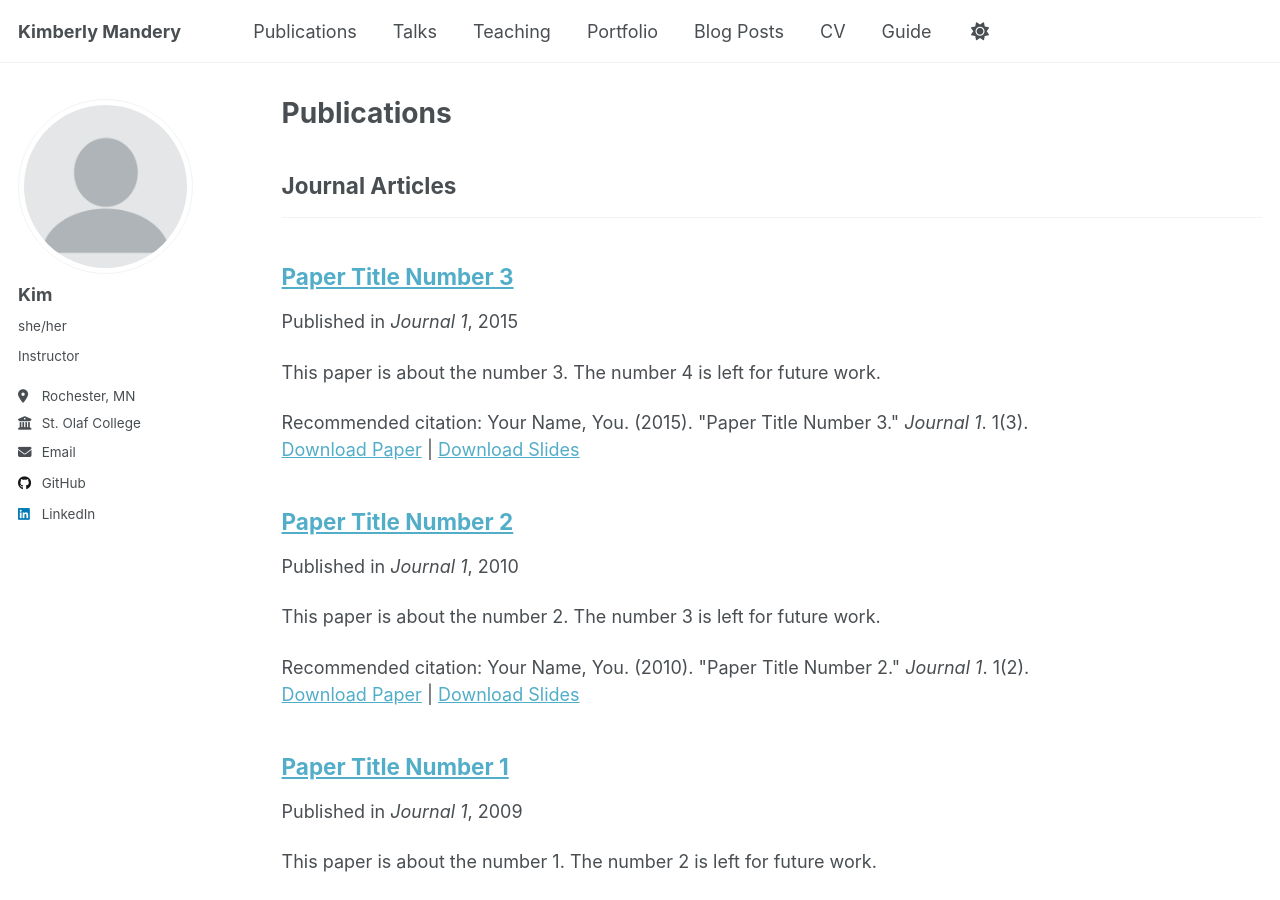
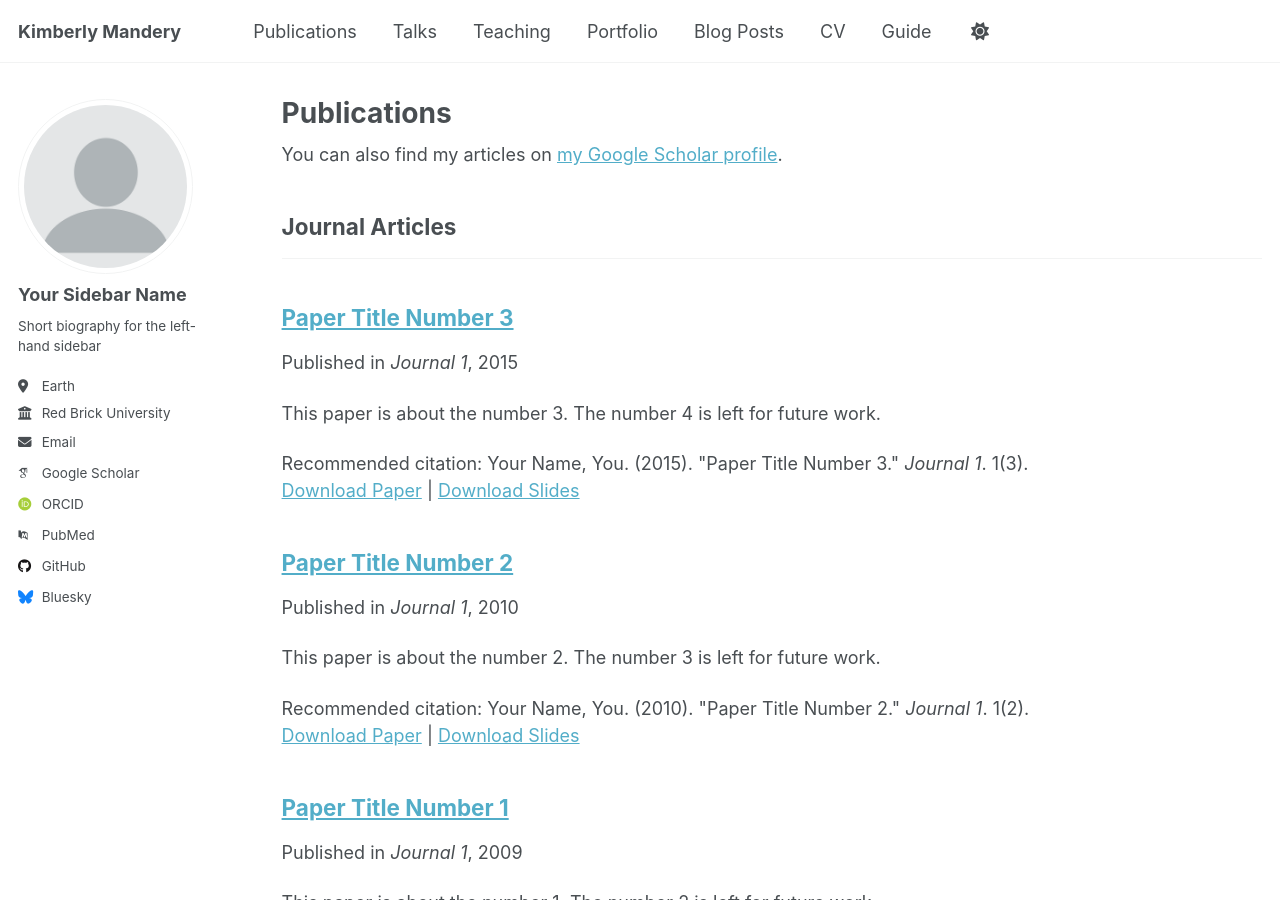
Before and after one commit to chefs-kiss/chefs-kiss.github.io, a Jekyll site: the page built from _pages/publications.html, in a window 1280 px wide and 900 px high. Built offline with Jekyll 4.4.1, drawn with Linux system fonts in a browser that asks for light colours; some web fonts are replaced; some of the changed lines change nothing that is shown.

Commit message:
descr fix?

```diff
--- a/_config.yml
+++ b/_config.yml
@@ -13,9 +13,9 @@
 title_separator          : "-"
 name                     : &name "Kim"
 description              : &description "personal description"
-url                      : https://chefs-kiss.github.io # the base hostname & protocol for your site e.g. "https://[your GitHub username].github.io" or if you already have some other page hosted on Github then use "https://[your GitHub username].github.io/[Your Repo Name]"
+url                      : https://academicpages.github.io # the base hostname & protocol for your site e.g. "https://[your GitHub username].github.io" or if you already have some other page hosted on Github then use "https://[your GitHub username].github.io/[Your Repo Name]"
 baseurl                  : "" # the subpath of your site, e.g. "/blog"
-repository               : "/website/"
+repository               : "academicpages/academicpages.github.io"
 
 # Site Author - The following control what appear as part of the author content on the side bar.
 #               If a field is blank the icon and link will not appear, otherwise it will be shown.
@@ -23,16 +23,58 @@
 author:
   # Biographic information
   avatar           : "profile.png"
-  name             : "Kim"
-  pronouns         :  "she/her"
-  bio              : "Instructor"
-  location         : "Rochester, MN"
-  employer         : "St. Olaf College"
-  email            : "mander1@stolaf.edu"
+  name             : "Your Sidebar Name"
+  pronouns         : # example: "she/her"
+  bio              : "Short biography for the left-hand sidebar"
+  location         : "Earth"
+  employer         : "Red Brick University"
+  uri              : # URL
+  email            : "none@example.org"
 
   # Academic websites
-  github           : "chefs-kiss"
-  linkedin         : "kimberlymandery"
+  academia         : # URL
+  arxiv            : # URL - Update with the correct link to your profile
+  googlescholar    : "https://scholar.google.com/citations?user=PS_CX0AAAAAJ"
+  impactstory      : # URL
+  orcid            : "http://orcid.org/yourorcidurl"
+  semantic         : # URL
+  pubmed           : "https://www.ncbi.nlm.nih.gov/pubmed/?term=john+snow"
+  researchgate     : # URL
+  scopus           : # URL
+
+  # Repositories and software development
+  bitbucket        : # Username - Update with your username on the site
+  codepen          : # Username
+  dribbble         : # Username
+  github           : "academicpages"
+  kaggle           : # Username
+  stackoverflow    : # User number or user number and name (i.e., use "1" or "1/jeff-atwood")
+
+  # Social media
+  bluesky          : "bsky.app" # Replace this with you Bluesky username
+  facebook         : # Username
+  flickr           : # Username
+  foursquare       : # Username
+  goodreads        : # Username
+  google_plus      : # Username
+  keybase          : # Username
+  instagram        : # Username
+  lastfm           : # Username
+  linkedin         : # Username
+  mastodon         : # URL
+  medium           : # URL
+  pinterest        : # Username
+  soundcloud       : # Username
+  steam            : # Username
+  telegram         : # URL
+  tumblr           : # Username
+  twitter          : # Username for X / Twitter
+  vine             : # Username
+  weibo            : # Username
+  wikipedia        : # Username
+  xing             : # Username
+  youtube          : # Username
+  zhihu            : # Username
 
 # Publication Category - The following the list of publication categories and their headings
 publication_category:
```
